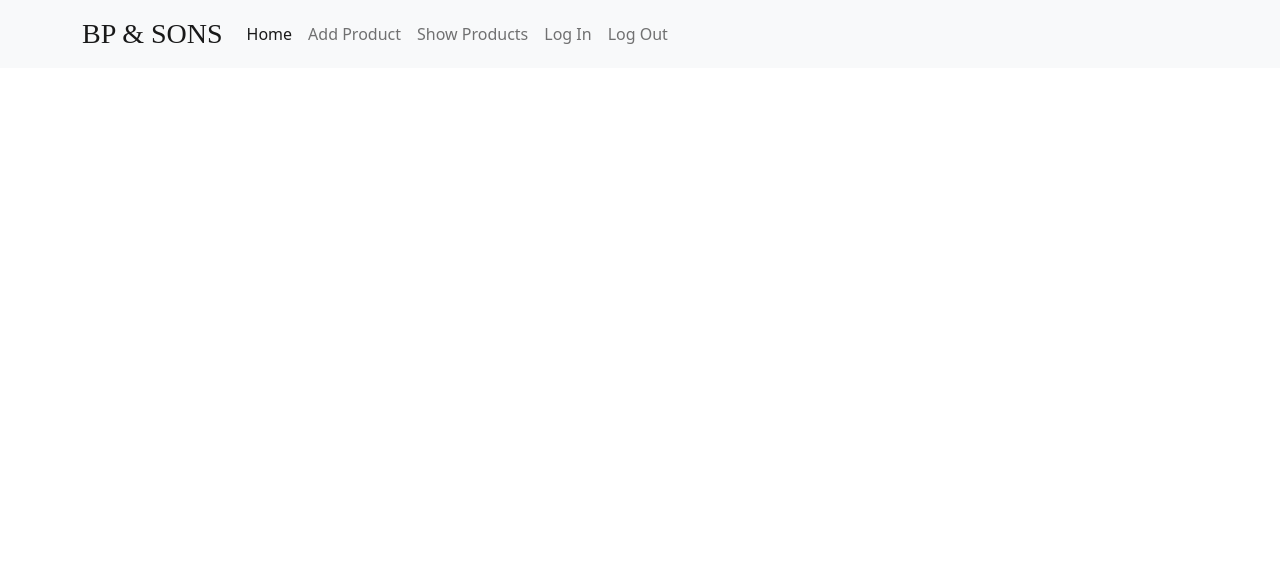
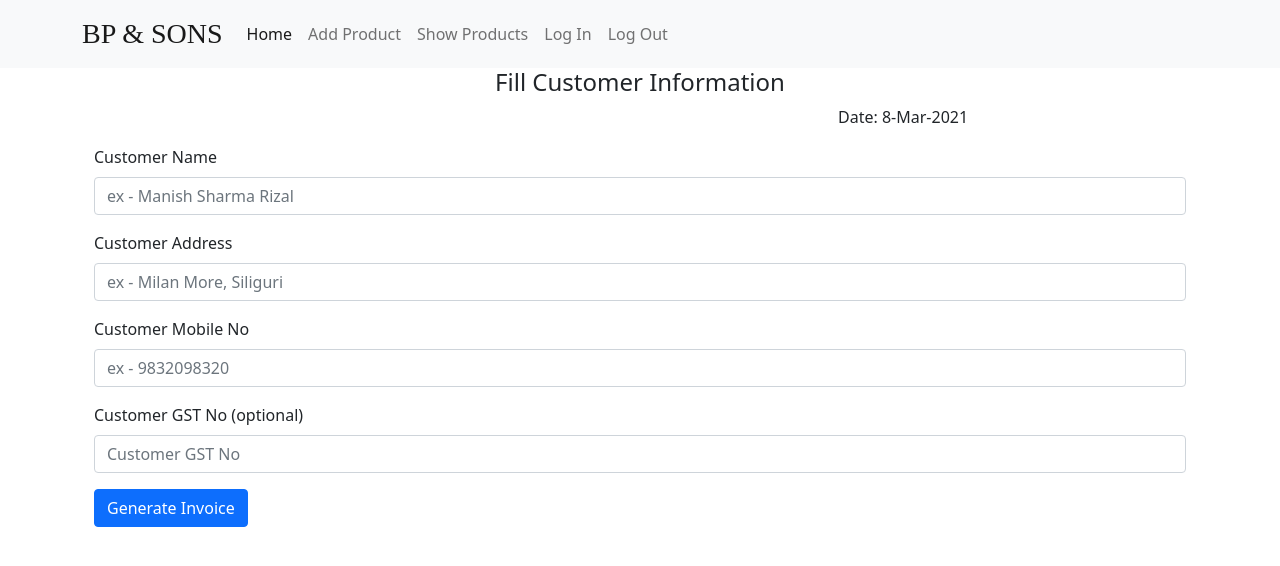
Before and after one commit to manishsharma0398/binay_bill_app_frontend, a React (Create React App) app: page /invoices/create in a window 1280 px wide. Shown: the top 566 px of the page. Built offline with nearby package versions, Linux system fonts and the light colour scheme; a web font is replaced by a local one.

Commit message:
some changes

```diff
--- a/src/App.js
+++ b/src/App.js
@@ -3,6 +3,8 @@ import Auth from "./pages/auth/Auth";
 
 import { Switch, Route } from "react-router-dom";
 import AddProduct from "./pages/products/AddProduct";
+import HomePage from "./pages/home/HomePage";
+import CreateInvoice from "./pages/invoices/CreateInvoice";
 
 function App() {
   return (
@@ -10,10 +12,16 @@ function App() {
       <Header />
       <div className="container">
         <Switch>
+          <Route exact path="/" component={HomePage} />
+        </Switch>
+        <Switch>
           <Route exact path="/auth" component={Auth} />
         </Switch>
         <Switch>
           <Route exact path="/products/add" component={AddProduct} />
+        </Switch>
+        <Switch>
+          <Route exact path="/invoices/create" component={CreateInvoice} />
         </Switch>
       </div>
     </div>
--- /dev/null
+++ b/src/pages/home/HomePage.js
@@ -0,0 +1,16 @@
+import React from "react";
+
+import { Link } from "react-router-dom";
+
+function HomePage() {
+  return (
+    <div className="container">
+      <p className="lead">i am homepage</p>
+      <Link className="btn btn-primary" to="/invoices/create">
+        Create Invoice
+      </Link>
+    </div>
+  );
+}
+
+export default HomePage;
--- /dev/null
+++ b/src/pages/invoices/CreateInvoice.js
@@ -0,0 +1,87 @@
+import React, { useState } from "react";
+
+import TextInput from "../../components/form/TextInput";
+
+const CreateInvoice = () => {
+  const [customerName, setCustomerName] = useState("");
+  const [customerAddress, setCustomerAddress] = useState("");
+  const [customerMobileNo, setCustomerMobileNo] = useState("");
+  const [customerGSTNo, setCustomerGSTNo] = useState("");
+
+  const createInvoice = () => {};
+
+  const date = new Date();
+
+  const months = [
+    "Jan",
+    "Feb",
+    "Mar",
+    "Apr",
+    "May",
+    "June",
+    "July",
+    "Aug",
+    "Sep",
+    "Oct",
+    "Nov",
+    "Dec",
+  ];
+
+  return (
+    <div className="container">
+      <h4 className="text-center">Fill Customer Information</h4>
+      <div className="row">
+        <div className="col"></div>
+        <div className="col-md-4">
+          <p>
+            Date: {date.getDate()}-{months[date.getMonth()]}-
+            {date.getFullYear()}
+          </p>
+        </div>
+      </div>
+      <form onSubmit={createInvoice}>
+        <TextInput
+          id="name"
+          type="text"
+          label="Customer Name"
+          placeholder="ex - Manish Sharma Rizal"
+          value={customerName}
+          onChange={(e) => setCustomerName(e.target.value)}
+          required
+        />
+        <TextInput
+          id="address"
+          type="text"
+          label="Customer Address"
+          placeholder="ex - Milan More, Siliguri"
+          value={customerAddress}
+          onChange={(e) => setCustomerAddress(e.target.value)}
+          required
+        />
+        <TextInput
+          id="mobileNo"
+          type="number"
+          label="Customer Mobile No"
+          placeholder="ex - 9832098320"
+          value={customerMobileNo}
+          onChange={(e) => setCustomerMobileNo(e.target.value)}
+          required
+        />
+        <TextInput
+          id="gstNo"
+          type="text"
+          label="Customer GST No (optional)"
+          placeholder="Customer GST No"
+          value={customerGSTNo}
+          onChange={(e) => setCustomerGSTNo(e.target.value)}
+        />
+
+        <button type="submit" className="btn btn-primary">
+          Generate Invoice
+        </button>
+      </form>
+    </div>
+  );
+};
+
+export default CreateInvoice;
```
